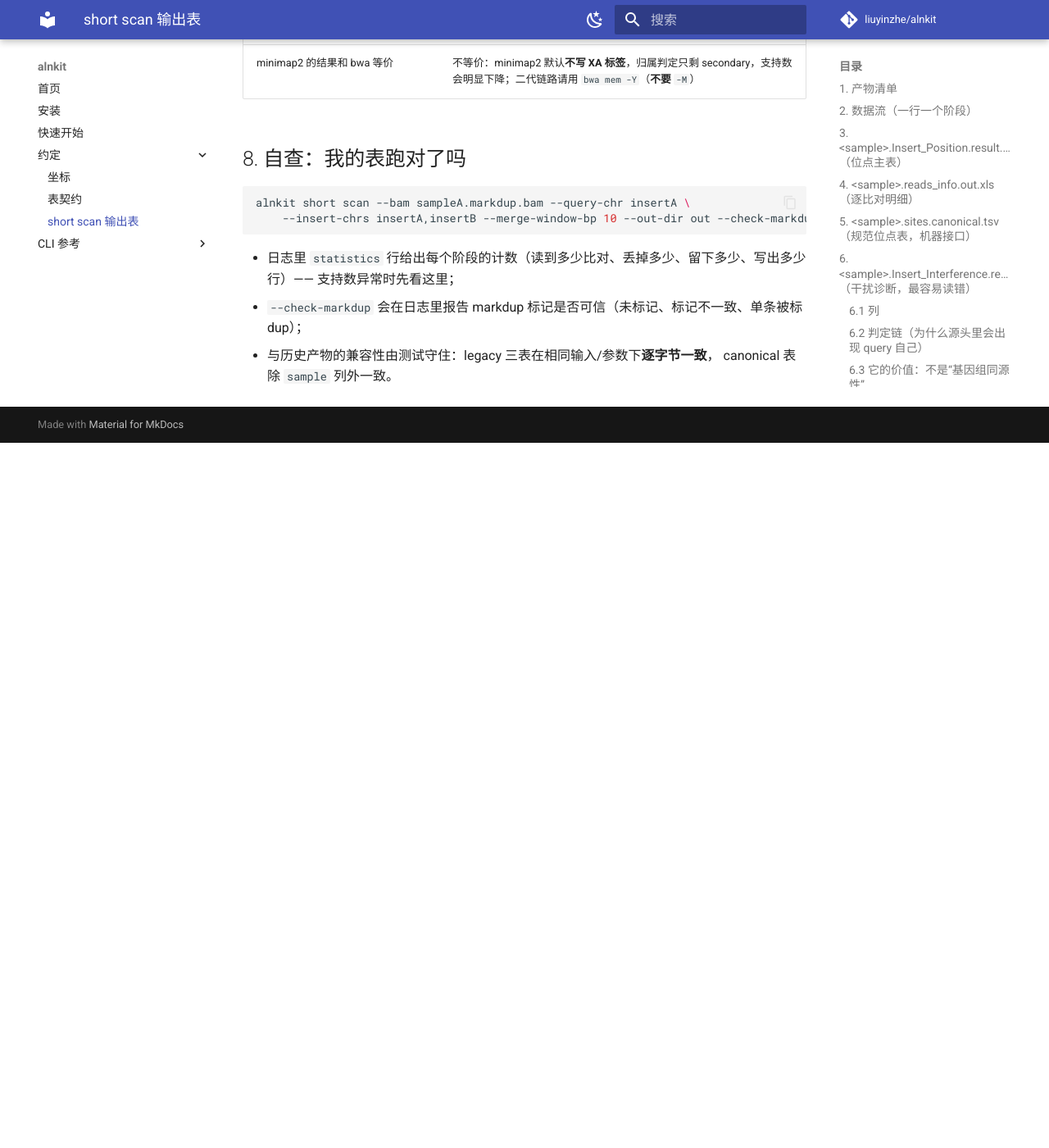
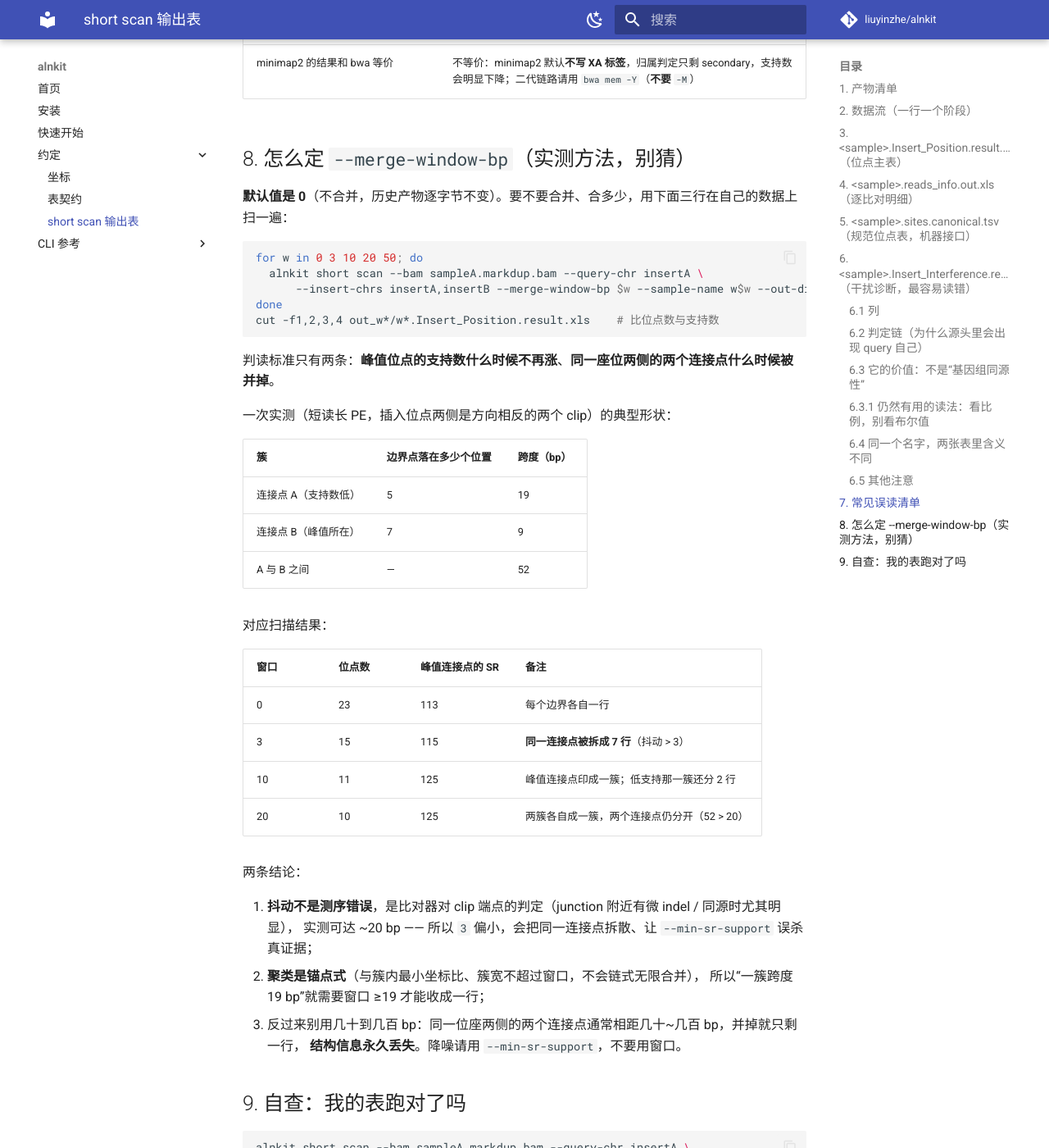
Before and after one commit to liuyinzhe/alnkit, an MkDocs documentation site: the page built from docs/concepts/short-scan-output.md, in a window 1280 px wide and 1400 px high, scrolled down 6436 px. Shown: the whole window at 82% size. Built offline with MkDocs 1.6.1 and Material for MkDocs 9.7.7, drawn with Linux system fonts in a browser that asks for light colours; comment, search, counter and statistics services are not loaded; before the commit the page ends 6976 px from its top, so only the background shows below that.

Commit message:
docs(short): --merge-window-bp 的建议值改成实测口径（3 偏小、10-20 合适）
用户问：默认 10 是否太大、二代几乎没有错位，是否该设 3。先用他的 BAM 扫了一遍窗口
（0/1/2/3/5/10/20/50），结论是反过来的：

- 抖动不是测序错误，而是比对器对 clip 端点的判定 + junction 附近的微 indel/同源；
- 实测同一连接点的边界散在 13 个位置，形成两簇：低支持簇跨 19 bp、峰値簇跨 9 bp，
  两簇相距 52 bp；簇内相邻间隔 1-10 bp；
- 窗口 3：真连接点被拆成 7 行，峰値 SR 从 125 掉到 115，位点 11 -> 15；
  窗口 10：峰値簇完整（125），低支持簇还分 2 行；窗口 20：两簇各自成行，两个连接点仍分开；
- 聚类是锚点式（簇宽不超窗），所以“一簇跨度 19 bp”就需要窗口 >=19 才能收成一行。

改动：
- CLI help（默认仍是 0，保逐字节兼容）写明推荐 10-20、为什么 3 偏小、
  以及调到几十-几百 bp 会把同一位座两侧的两个连接点并掉；argparse 里的 % 已转义；
- docs/concepts/short-scan-output.md 新增「怎么定 --merge-window-bp」：三行扫码脚本、
  两条判读标准（峰値何时不再涨 / 两个连接点何时被并）、实测表格与三条结论；
  自査节顺延为 §9。

````diff
--- a/docs/cli/alnkit-short-scan.md
+++ b/docs/cli/alnkit-short-scan.md
@@ -21,7 +21,7 @@ alnkit short scan [全局选项] [--bam …] [--bam-dir …] [--bam-glob …] [-
 | `--query-chr` NAME | 否 | — | 本次要出结果的外源插入序列名（必填，除非 --self-test） |
 | `--insert-chrs` NAME1,NAME2,... | 否 | — | 参考序列里全部外源/同源序列名，逗号分隔；默认只含 --query-chr |
 | `--insert-origin-policy` | 否 | `owned` | 共有 read 的区分策略：owned（默认）/owned-strict/lenient/consensus/legacy（可选：`owned`, `owned-strict`, `lenient`, `consensus`, `legacy`） |
-| `--merge-window-bp` INT | 否 | `0` | 位点窗口合并：相距 <= 该值的断点合并为一个位点，0=不合并（默认）；推荐 10 |
+| `--merge-window-bp` INT | 否 | `0` | 位点窗口合并：与簇内最小坐标相距 <= 该值的断点合并为一个位点（贪心、簇宽不超窗），0=不合并（默认，历史产物逐字节不变）。推荐 10–20：测序本身不产生这种抖动，抖动来自比对器对 clip 端点的判定，实测同一连接点的边界会散在 ~20 bp 内；取 3 会把同一连接点拆成多行、峰值支持数掉 10%%；反过来调到几十-几百 bp 会把同一座位两侧的两个连接点并成一行 |
 | `--min-mapq` INT | 否 | `20` | 比对质量 <= 该值则丢弃，默认 20 |
 | `--max-mismatch` INT | 否 | `3` | 错配数 > 该值则丢弃，默认 3 |
 | `--max-softclip-blocks` INT | 否 | `1` | soft clip 段数 > 该值则丢弃，默认 1 |
--- a/docs/concepts/short-scan-output.md
+++ b/docs/concepts/short-scan-output.md
@@ -189,7 +189,47 @@ insert_boundary_0based == insert_pos_1based
 | `Insert_Position` 的数字是 1-based 还是 0-based | 两者数值相同（“断点左侧碱基的 1-based 坐标”＝“0-based 边界”），要明确基准请看 `sites.canonical.tsv` |
 | minimap2 的结果和 bwa 等价 | 不等价：minimap2 默认**不写 XA 标签**，归属判定只剩 secondary，支持数会明显下降；二代链路请用 `bwa mem -Y`（**不要** `-M`） |
 
-## 8. 自查：我的表跑对了吗
+## 8. 怎么定 `--merge-window-bp`（实测方法，别猜）
+
+**默认值是 0**（不合并，历史产物逐字节不变）。要不要合并、合多少，用下面三行在自己的数据上扫一遍：
+
+```bash
+for w in 0 3 10 20 50; do
+  alnkit short scan --bam sampleA.markdup.bam --query-chr insertA \
+      --insert-chrs insertA,insertB --merge-window-bp $w --sample-name w$w --out-dir out_w$w
+done
+cut -f1,2,3,4 out_w*/w*.Insert_Position.result.xls    # 比位点数与支持数
+```
+
+判读标准只有两条：**峰值位点的支持数什么时候不再涨**、**同一座位两侧的两个连接点什么时候被并掉**。
+
+一次实测（短读长 PE，插入位点两侧是方向相反的两个 clip）的典型形状：
+
+| 簇 | 边界点落在多少个位置 | 跨度（bp） |
+|---|---|---|
+| 连接点 A（支持数低） | 5 | 19 |
+| 连接点 B（峰值所在） | 7 | 9 |
+| A 与 B 之间 | — | 52 |
+
+对应扫描结果：
+
+| 窗口 | 位点数 | 峰值连接点的 SR | 备注 |
+|---|---|---|---|
+| 0 | 23 | 113 | 每个边界各自一行 |
+| 3 | 15 | 115 | **同一连接点被拆成 7 行**（抖动 > 3） |
+| 10 | 11 | 125 | 峰值连接点印成一簇；低支持那一簇还分 2 行 |
+| 20 | 10 | 125 | 两簇各自成一簇，两个连接点仍分开（52 > 20） |
+
+两条结论：
+
+1. **抖动不是测序错误**，是比对器对 clip 端点的判定（junction 附近有微 indel / 同源时尤其明显），
+   实测可达 ~20 bp —— 所以 `3` 偏小，会把同一连接点拆散、让 `--min-sr-support` 误杀真证据；
+2. **聚类是锚点式**（与簇内最小坐标比、簇宽不超过窗口，不会链式无限合并），
+   所以“一簇跨度 19 bp”就需要窗口 ≥19 才能收成一行；
+3. 反过来别用几十到几百 bp：同一位座两侧的两个连接点通常相距几十~几百 bp，并掉就只剩一行，
+   **结构信息永久丢失**。降噪请用 `--min-sr-support`，不要用窗口。
+
+## 9. 自查：我的表跑对了吗
 
 ```bash
 alnkit short scan --bam sampleA.markdup.bam --query-chr insertA \
````
Also changed, not shown: 1 other file.
